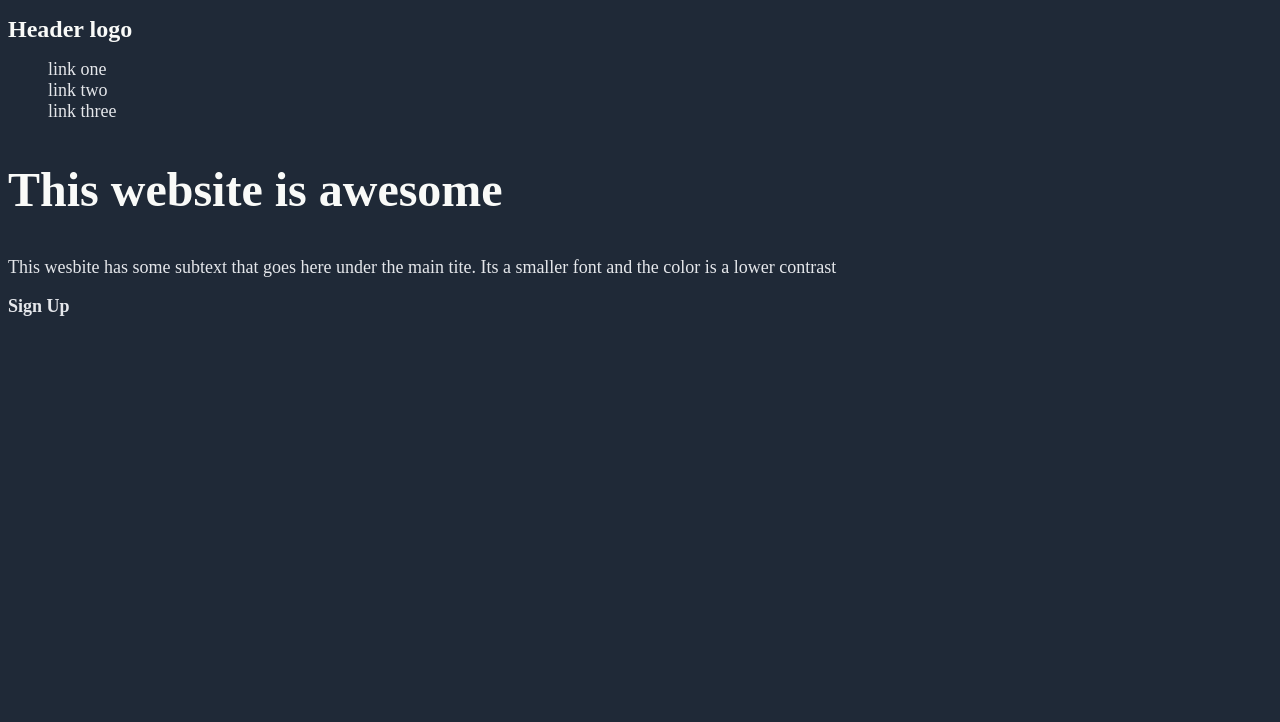
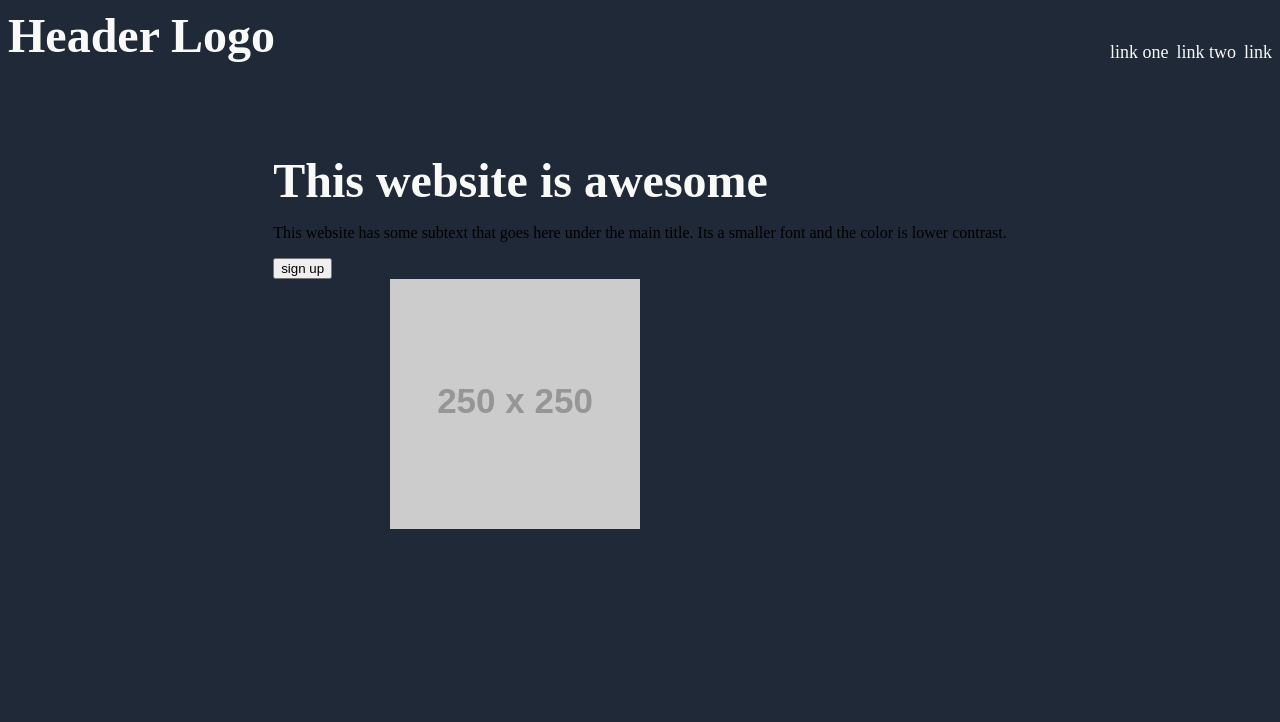
Before and after one commit to larrylovestein1/landing-page, a plain HTML site: page index.html in a window 1280 px wide. Drawn offline with Linux system fonts and the light colour scheme; placeholder pictures from the web are drawn by us.

Commit message:
started over. Stuck on div section 1 cannot get image to align the way i want

```diff
--- a/index.html
+++ b/index.html
@@ -4,21 +4,29 @@
     <meta charset="UTF-8">
     <meta http-equiv="X-UA-Compatible" content="IE=edge">
     <meta name="viewport" content="width=device-width, initial-scale=1.0">
-    <title>Landing page!</title>
+    <title>Landing Page</title>
     <link rel="stylesheet" href="./styles.css">
 </head>
 <body>
+
     <div class="header">
-        <H1>Header logo</H1>
-        <ul class="header-links">
+        <h1>Header Logo</h1>
+        <ul>
             <li><a href="#">link one</a></li>
             <li><a href="#">link two</a></li>
-            <li><a href="#">link three</a></li>
+            <li><a href="#">link</a></li>
         </ul>
-        <H2>This website is awesome</H2>
-        <p class="secondary">This wesbite has some subtext that goes here under the main tite. Its a smaller font and the color is a lower contrast</p>
-        <p class="third">Sign Up</p>
     </div>
+    <div class="hero-one">
+        <div class="hero-onecta">
+            <h1>This website is awesome</h1>
+            <p>This website has some subtext that goes here under the main title. Its a smaller font and the color is lower contrast.</p>
+            <button type="button">sign up</button>
+        </div>
+        <div class="hero-image"><div class="img"><a href="https://placeholder.com"><img src="https://via.placeholder.com/250"></a></div>
+    </div>
+    </div>
+
 
 </body>
 </html>
--- a/styles.css
+++ b/styles.css
@@ -1,35 +1,61 @@
 body{
     background-color: #1f2937;
+    display: flex;
+    flex-direction: column;
+
 }
 
-h1 , h2{
-    color: #f9faf8 ;
-    font-size: 48px;
-    font-weight: bolder;
+.header{
+    display: flex;
+    justify-content: space-between;
+    margin: 0;
+    padding: 0;
+    color: #f9faf8;
+    align-items: flex-end;
+
+    width: 100%;
+
 
 }
-h1{
-    font-size: 24px;
+
+ul{
+    list-style-type:none;
+    display: flex;
+    margin: 0;
+    padding: 0;
+    gap: 8px;
+
+
+
 }
 
-
 a{
+    list-style: none;
     text-decoration: none;
     font-size: 18px;
-    color: #e5e7eb;
+    color: #f9faf8;
 }
 
-.header-links{
-    list-style: none;
+h1{
+    font-size: 48px;
+    font-weight: bolders;
+    color: #f9faf8;
+    margin: 0%;
+    padding: 0%;
+
 }
 
-.secondary{
-    color:#e5e7eb ;
-    font-size: 18px;
+.hero-one{
+    display: flex;
+    flex-direction: column;
+    align-items: center;
+    justify-content: center;
+    padding: 90px;
+    text-align: left;
+    flex-basis: 400px;
 }
 
-.third {
-    color: #e5e7eb;
-    font-size: 18px;
-    font-weight: bold;
+.hero-image{
+    width: 500px;
+    height: 350px;
 }
```
